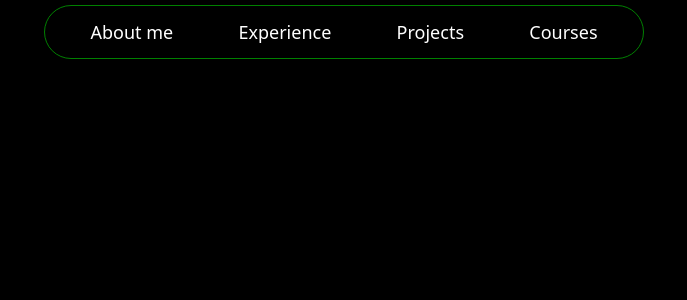
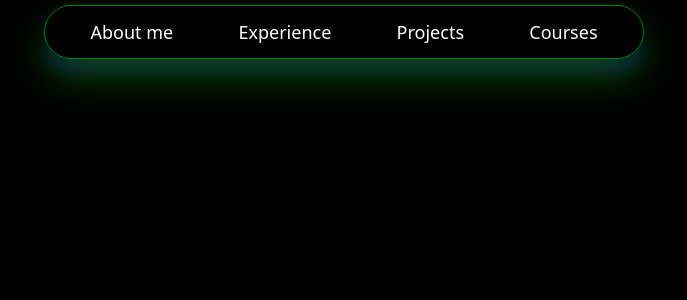
Before and after one commit to GlaucusJoseph/joseph-porfolio, a React (Vite) app: page / in a window 1280 px wide. Shown: the top 300 px of the page, without its empty margins (296-983 px from the left). Built offline with nearby package versions, Linux system fonts and the light colour scheme.

Commit message:
Adding shadow style

```diff
--- a/src/components/MainNavbar/MainNavbar.css
+++ b/src/components/MainNavbar/MainNavbar.css
@@ -10,12 +10,13 @@
   border-width: 1px;
   border-color: green;
   border-style: solid;
-  border-radius: 30px 30px 30px 30px; /* Valores de border-radius para las esquinas */
+  border-radius: 30px 30px 30px 30px;
   display: flex;
   justify-content: space-around;
   align-items: center;
   padding: 0.8rem;
-  box-shadow: 0px 2px 5px rgba(0, 0, 0, 0.1);
+  box-shadow: rgba(28, 241, 0, 0.3) 0px 19px 38px,
+    rgba(23, 7, 236, 0.22) 0px 15px 12px;
   z-index: 1000;
 }
 
```
